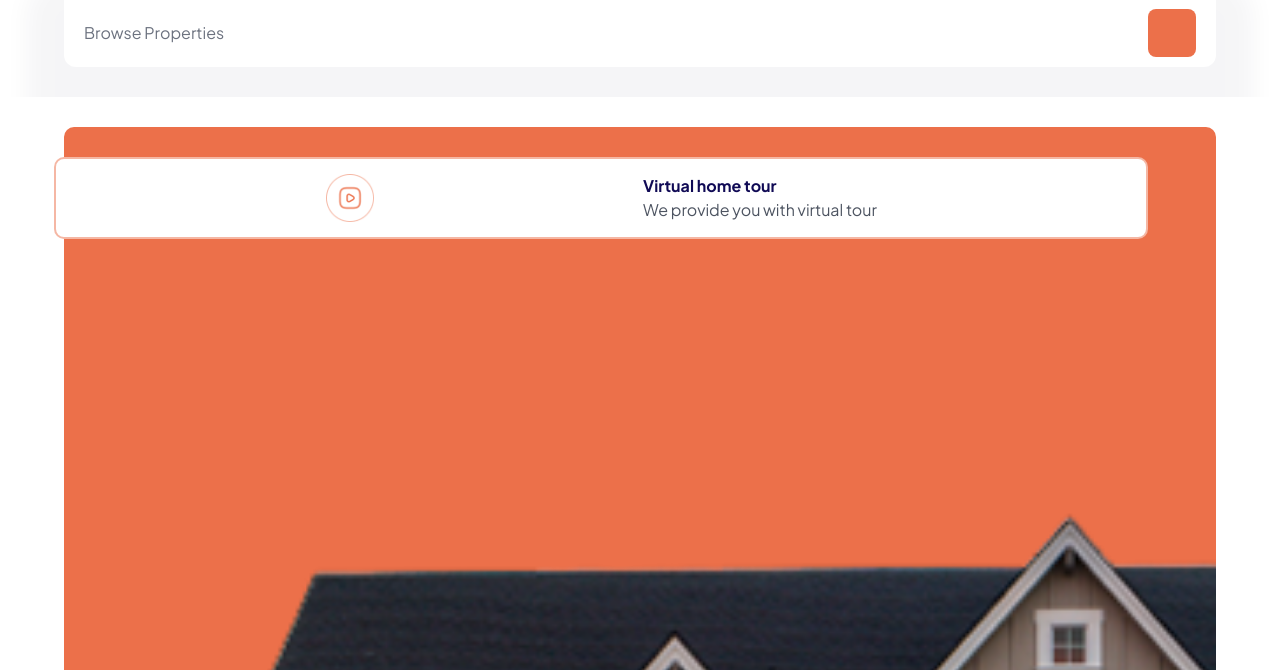
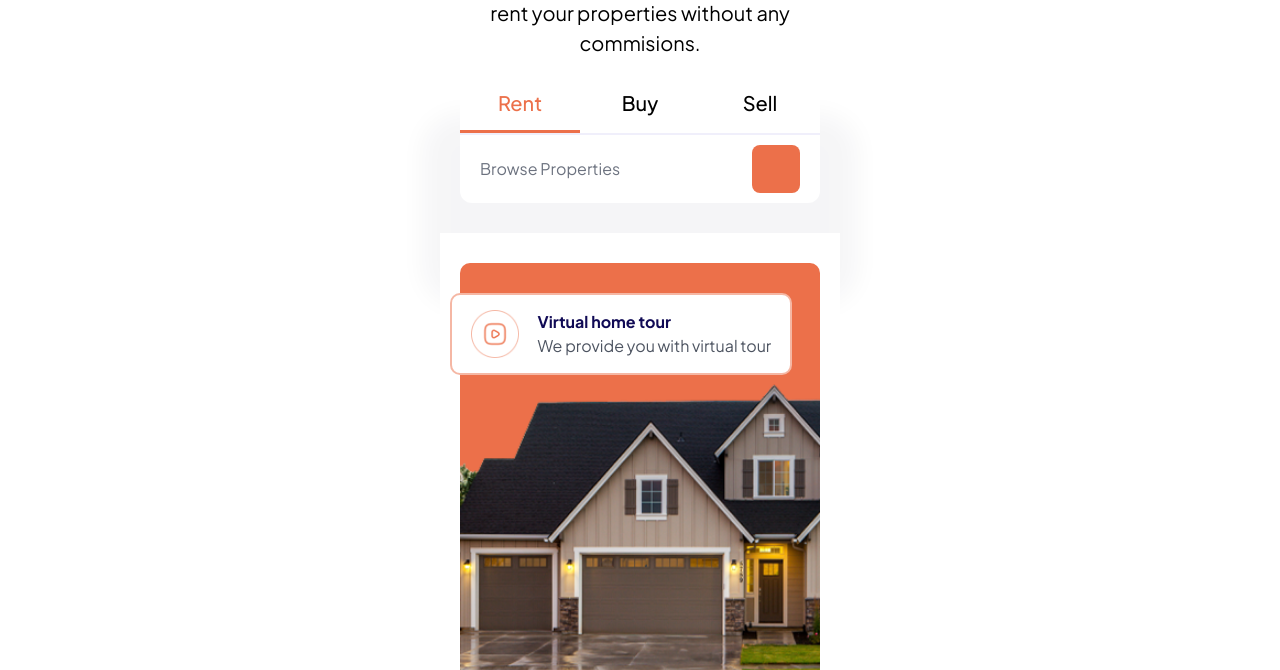
Before and after one commit to ezekielsiniishaya/Rentify-Frontend, a website: page index.html in a window 1280 px wide. Shown: the part 282-952 px from the top of the page. Drawn offline with Linux system fonts and the light colour scheme.

```diff
--- a/index.html
+++ b/index.html
@@ -1,5 +1,5 @@
 <!doctype html>
-<html>
+<html class="max-w-[400px] mx-auto">
 
     <head>
         <meta charset="UTF-8">
```
Also changed, not shown: package.json (added, +16 -0 lines), css/output.css, 1 other file.
